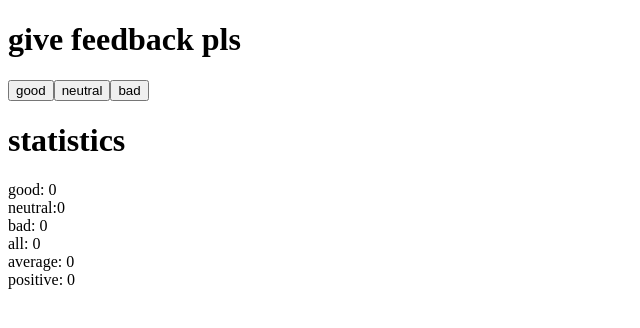
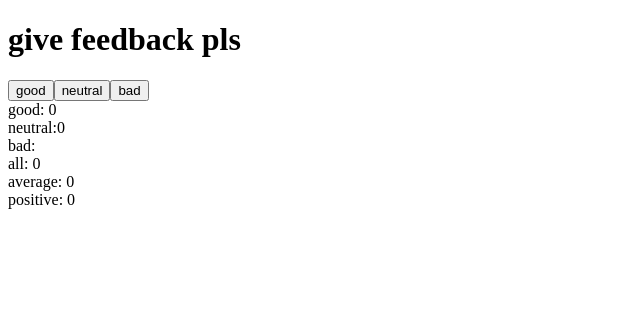
Before and after one commit to danutdotrar/FSO-recap, a React (Vite) app in the folder part1/unicafe/: page / in a window 1280 px wide. Shown: the top 328 px of the page, without its empty margins (0-640 px from the left). Built offline with nearby package versions, Linux system fonts and the light colour scheme.

Commit message:
Add part1 unicafe ex1.8

```diff
--- a/part1/unicafe/src/App.jsx
+++ b/part1/unicafe/src/App.jsx
@@ -1,5 +1,6 @@
 import { useState } from "react";
 import Button from "./components/Button";
+import Statistics from "./components/Statistics";
 
 function App() {
     const [good, setGood] = useState(0);
@@ -57,14 +58,13 @@ function App() {
             <Button handleClick={handleGood} text={"good"} />
             <Button handleClick={handleNeutral} text={"neutral"} />
             <Button handleClick={handleBad} text={"bad"} />
-
-            <h1>statistics</h1>
-            <div>good: {good}</div>
-            <div>neutral:{neutral}</div>
-            <div>bad: {bad}</div>
-            <div>all: {total}</div>
-            <div>average: {allAverage || 0}</div>
-            <div>positive: {goodPercentage || 0}</div>
+            <Statistics
+                good={good}
+                neutral={neutral}
+                all={total}
+                average={allAverage}
+                positive={goodPercentage}
+            />
         </>
     );
 }
--- /dev/null
+++ b/part1/unicafe/src/components/Statistics.jsx
@@ -0,0 +1,16 @@
+import React from "react";
+
+const Statistics = ({ good, neutral, bad, all, average, positive }) => {
+    return (
+        <div>
+            <div>good: {good}</div>
+            <div>neutral:{neutral}</div>
+            <div>bad: {bad}</div>
+            <div>all: {all}</div>
+            <div>average: {average || 0}</div>
+            <div>positive: {positive || 0}</div>
+        </div>
+    );
+};
+
+export default Statistics;
```
